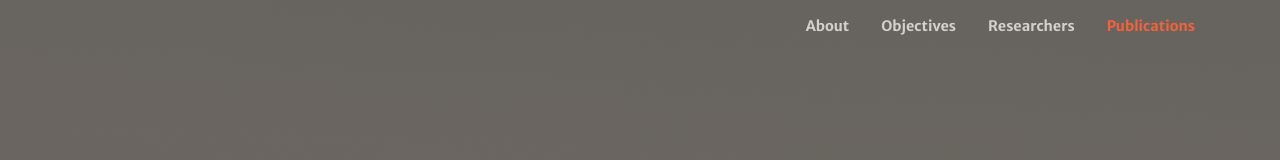
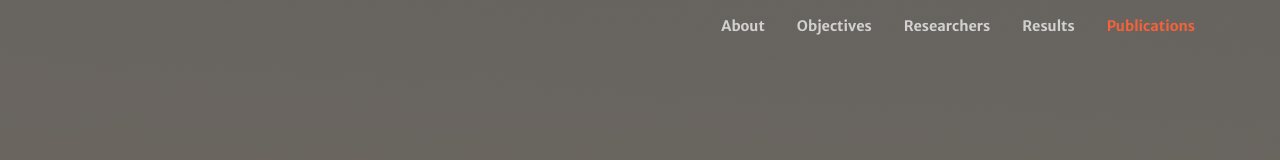
Before and after one commit to IREM-PD-2019-0829/IREM-PD-2019-0829.github.io, a plain HTML site: page index.html in a window 1280 px wide. Shown: the top 160 px of the page. Drawn offline with nearby package versions, Linux system fonts and the light colour scheme.

Commit message:
Add files via upload

```diff
--- a/index.html
+++ b/index.html
@@ -29,6 +29,7 @@
                         <li class="nav-item"><a class="nav-link js-scroll-trigger" href="#about">About</a></li>
                         <li class="nav-item"><a class="nav-link js-scroll-trigger" href="#objectives">Objectives</a></li>
                         <li class="nav-item"><a class="nav-link js-scroll-trigger" href="#researchers">Researchers</a></li>
+                        <li class="nav-item"><a class="nav-link js-scroll-trigger" href="#results">Results</a></li>
                         <li class="nav-item"><a class="nav-link js-scroll-trigger" href="#publications">Publications</a></li>
                     </ul>
                 </div>
@@ -160,7 +161,7 @@ river ecosystems in hilly and plain regions. The project aims to assess the mole
             </div>
         </section>
         <!-- Results-->
-        <section class="page-section" id="publications">
+        <section class="page-section" id="results">
             <div class="container">
                 <div class="row justify-content-center">
                     <div class="col-lg-12 text-center">
```
